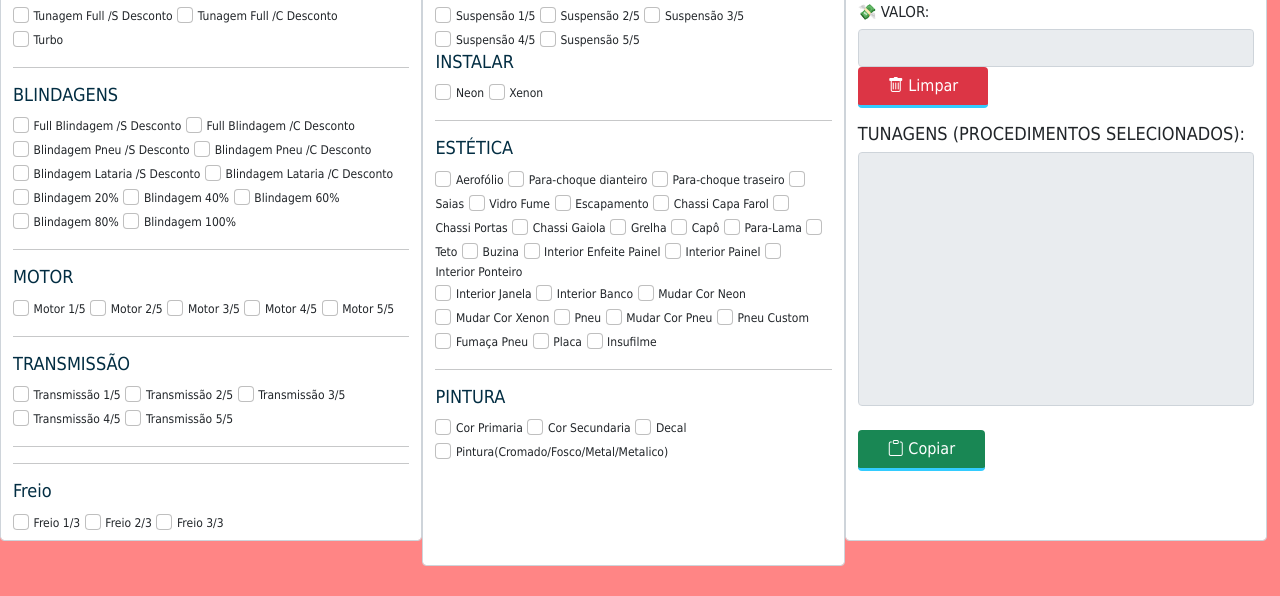
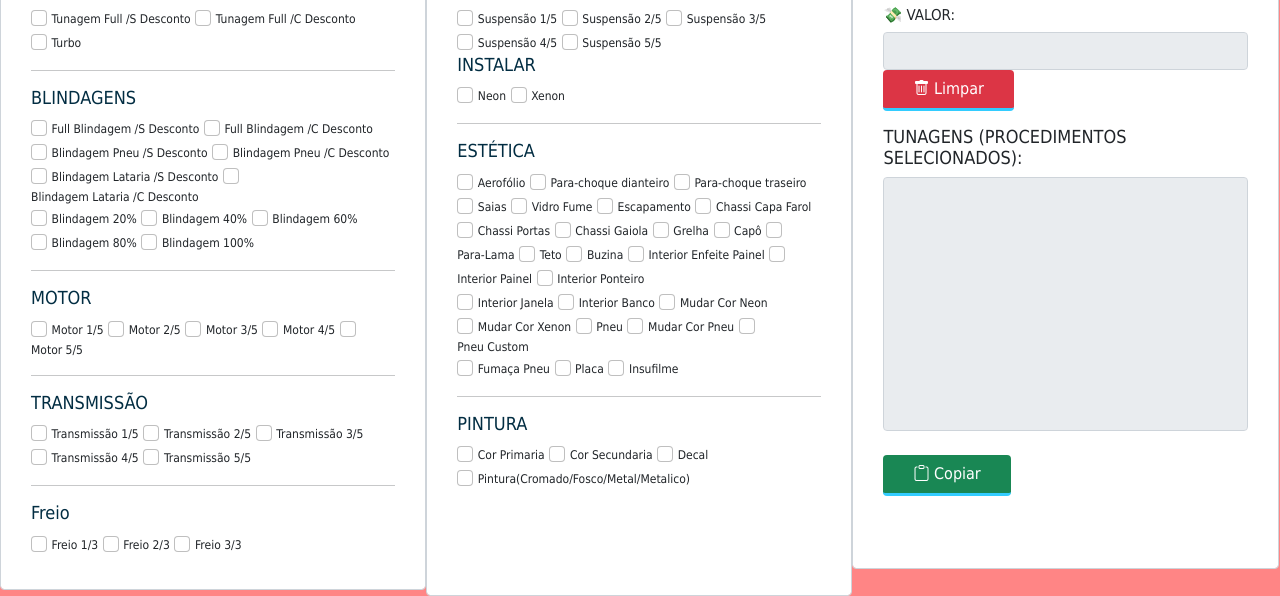
Before and after one commit to isaacoliveira1/calculadora-dk, a plain HTML site: page index.html in a window 1280 px wide. Shown: the part 234-830 px from the top of the page. Before the commit the page ends 800 px from the top, so only its background shows below. Drawn offline with nearby package versions, Linux system fonts and the light colour scheme.

Commit message:
Update index.html

```diff
--- a/index.html
+++ b/index.html
@@ -344,7 +344,8 @@
 		.quadro {
 			position: relative;
 			float: left;
-			width: 33%;
+			padding: 9px 30px;
+			width: 33.3%;
 		}
 
 		.quadro button {
@@ -395,7 +396,6 @@
 		<img height="200px" width="auto" src="https://cdn.discordapp.com/attachments/1152510604687441951/1152512939954286632/driftking.png">
 	</center>
 	<div id="1" class="fc quadro form-control">
-
 		<h3>
 			<font color="#022d42">TUNAGEM</font>
 		</h3>
@@ -526,8 +526,6 @@
 		<hr>
 
 
-		<hr>
-
 		<h3>
 			<font color="#022d42">Freio</font>
 		</h3>
@@ -544,7 +542,7 @@
 			<label class="form-check-label" for="freio">Freio 3/3</label>
 		</div>
 
-
+		<br>
 	</div>
 
 
```
